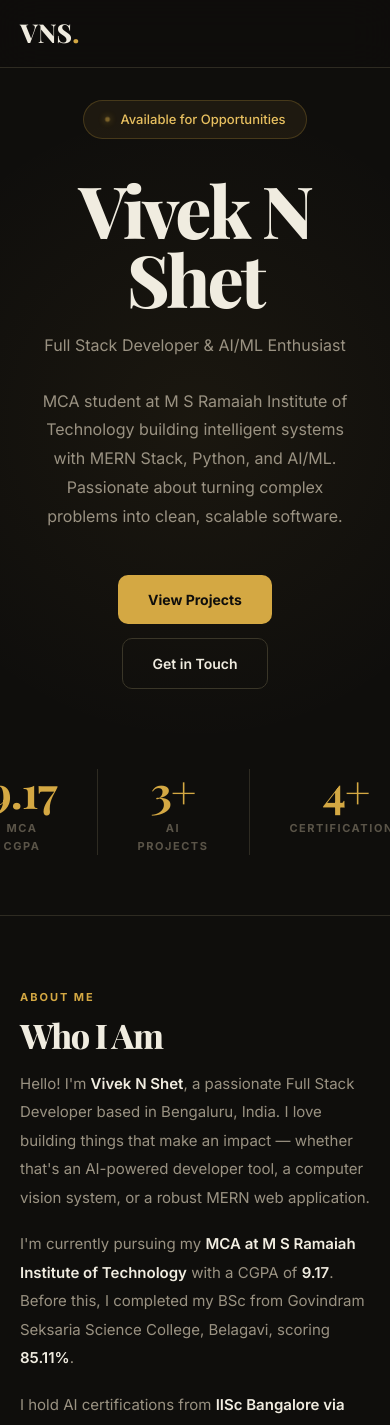
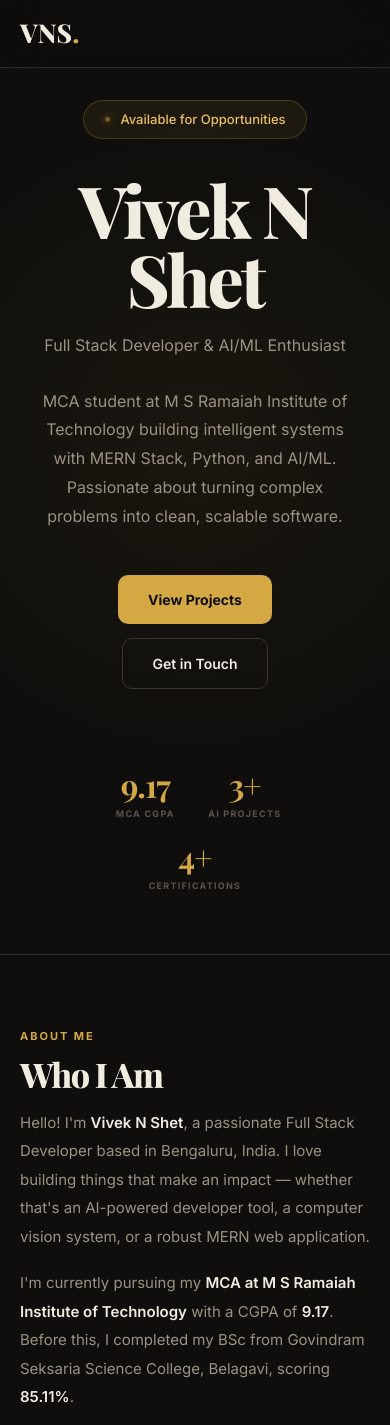
Before and after one commit to viveknshet96/VIVEK-PORTFOLIO, a React (Vite) app in the folder frontend/: page / in a window 390 px wide. Shown: the top 1425 px of the page. Built offline with nearby package versions, Linux system fonts and the light colour scheme; a web font is replaced by a local one.

Commit message:
Refactor hero stats styles for responsiveness

```diff
--- a/frontend/src/index.css
+++ b/frontend/src/index.css
@@ -37,11 +37,11 @@ nav.scrolled{height:58px;box-shadow:0 4px 40px rgba(0,0,0,.5);}
 .btn-gold:hover{background:var(--gold2);transform:translateY(-2px);box-shadow:0 8px 32px rgba(212,168,67,.35);}
 .btn-outline{display:inline-flex;align-items:center;background:transparent;color:var(--text);font-size:14px;font-weight:600;padding:13px 30px;border-radius:10px;border:1px solid var(--border2);text-decoration:none;transition:all .25s;}
 .btn-outline:hover{border-color:var(--gborder);color:var(--gold2);background:var(--gdim);transform:translateY(-2px);}
-.hero-stats{display:flex;gap:80px;justify-content:center;opacity:0;animation:fadeUp .7s ease 1.05s forwards;}
-.stat{text-align:center;}
-.stat-num{font-family:var(--serif);font-size:44px;font-weight:700;color:var(--gold);line-height:1;margin-bottom:6px;letter-spacing:-1px;}
-.stat-label{font-size:11px;font-weight:700;letter-spacing:.14em;text-transform:uppercase;color:var(--muted);}
-.sdiv{width:1px;background:var(--border);}
+.hero-stats{display:flex;gap:clamp(24px,6vw,80px);justify-content:center;opacity:0;animation:fadeUp .7s ease 1.05s forwards;flex-wrap:wrap;width:100%;padding:0 20px;}
+.stat{text-align:center;min-width:80px;}
+.stat-num{font-family:var(--serif);font-size:clamp(32px,7vw,44px);font-weight:700;color:var(--gold);line-height:1;margin-bottom:6px;letter-spacing:-1px;}
+.stat-label{font-size:clamp(9px,2vw,11px);font-weight:700;letter-spacing:.14em;text-transform:uppercase;color:var(--muted);}
+.sdiv{width:1px;background:var(--border);align-self:stretch;}
 @keyframes fadeUp{from{opacity:0;transform:translateY(24px)}to{opacity:1;transform:translateY(0)}}
 
 /* LAYOUT */
@@ -169,8 +169,8 @@ footer{border-top:1px solid var(--border);padding:28px 56px;display:flex;justify
   .section{padding:72px 0;}
   .skills-grid,.proj-grid,.cert-grid,.edu-grid{grid-template-columns:1fr;}
   .cc-grid{grid-template-columns:1fr 1fr;}
-  .hero-stats{gap:40px;}
-  .info-grid{grid-template-columns:1fr 1fr;}
+  .hero-stats{gap:clamp(16px,5vw,40px);padding:0 16px;}
+  .sdiv{display:none;}  .info-grid{grid-template-columns:1fr 1fr;}
   footer{flex-direction:column;gap:8px;text-align:center;padding:20px;}
 }
 @media(max-width:480px){
```
